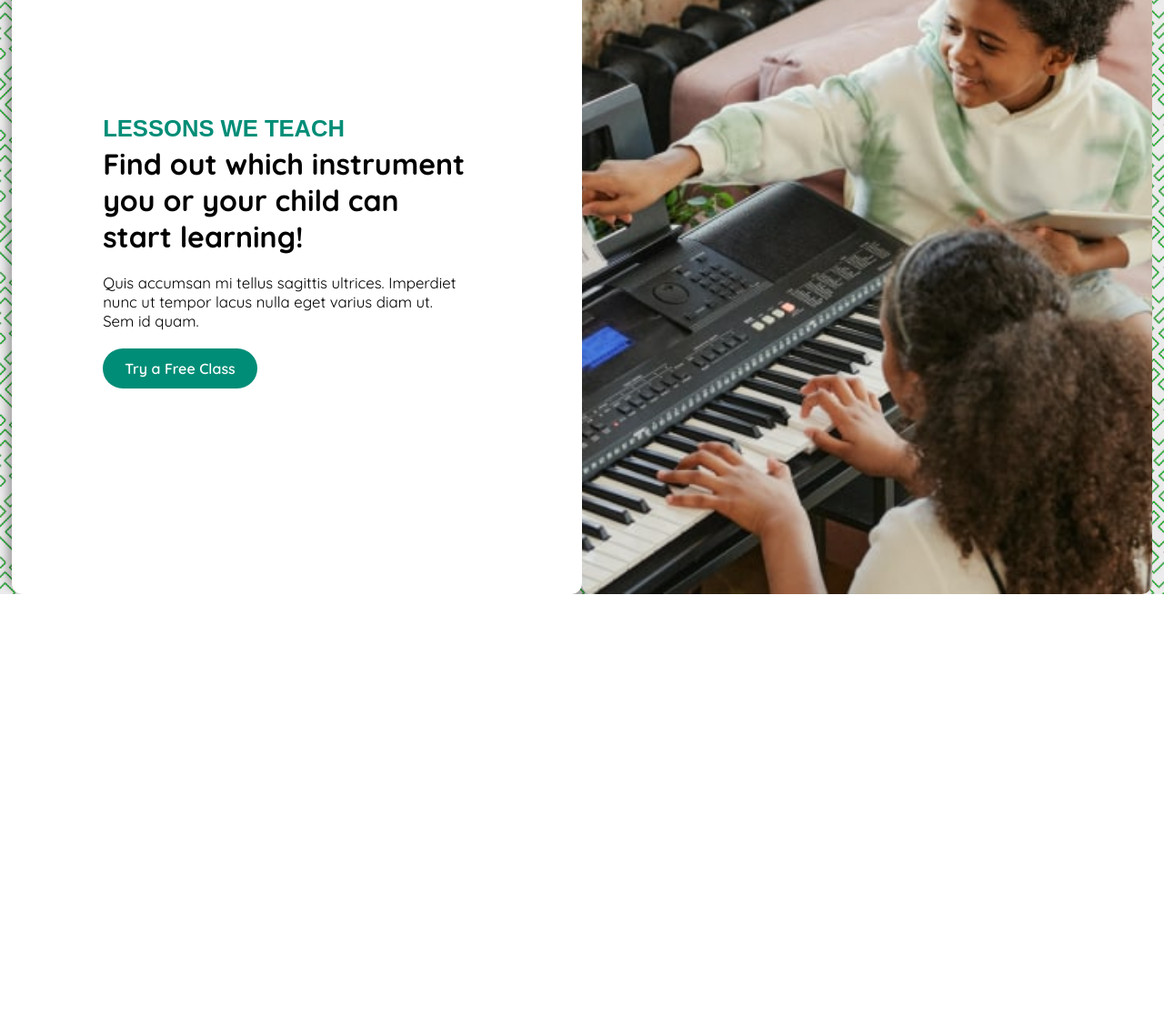
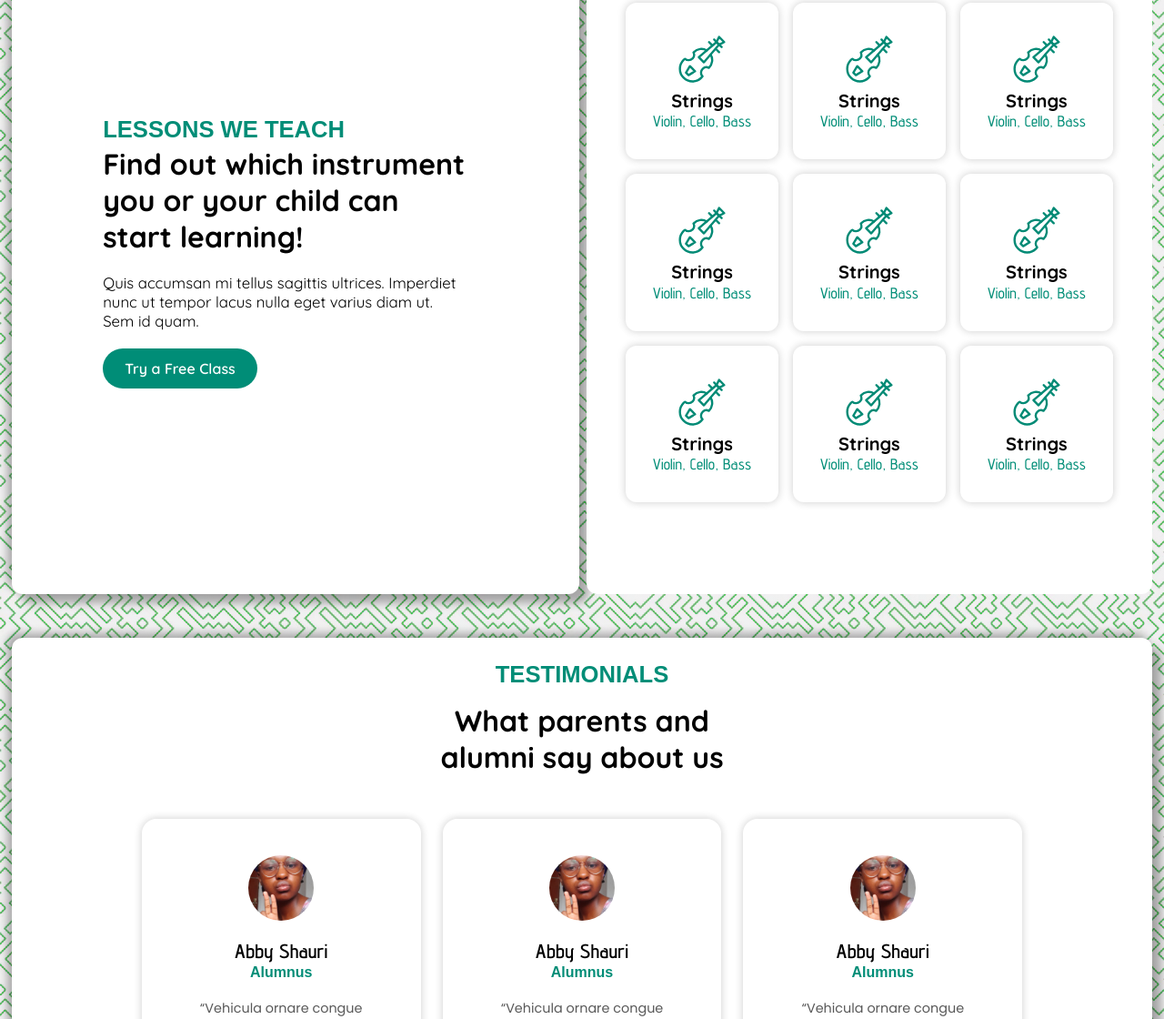
Before and after one commit to Octagon-Technologies/Da-Music-Academy, a plain HTML site: page index.html in a window 1280 px wide. Shown: the part 1680-2800 px from the top of the page at 91% size. Before the commit the page ends 2333 px from the top, so only its background shows below. Drawn offline with Linux system fonts and the light colour scheme; a web font is replaced by a local one.

Commit message:
Testimonials Done

```diff
--- a/index.html
+++ b/index.html
@@ -23,7 +23,8 @@
           <div class="menu">
             <ul>
               <li class="active"><a href="#">Home</a></li>
-              <li><a href="#">Programs</a></li>
+              <li><a href="#programs">Programs</a></li>
+              <li><a href="#instruments">Instruments</a></li>
               <li><a href="#">Testimonials</a></li>
               <li><a href="#">Contacts</a></li>
             </ul>
@@ -49,7 +50,7 @@
       </section>
     </section>
 
-      <section class="programs">
+      <section id="programs">
         <h1>Programs We Offer</h1>
 
         <h2>Advance your skills at our music school</h2>
@@ -113,7 +114,7 @@
         </div>
       </section>
 
-      <section class="instruments">
+      <section id="instruments">
         <div class="content">
           <h1>Lessons We Teach</h1>
 
@@ -128,7 +129,107 @@
           <a id="try-free-class" href="#">Try a Free Class</a>
         </div>
         <div class="grid">
-          <img src="/images/programs/group-classes.jpg" alt="" />
+            <div class="item">
+                <img src="/images/instruments/violin.svg" alt="">
+
+                <h6>Strings</h6>
+                <p>Violin, Cello, Bass</p>
+            </div>
+            <div class="item">
+                <img src="/images/instruments/violin.svg" alt="">
+
+                <h6>Strings</h6>
+                <p>Violin, Cello, Bass</p>
+            </div>
+            <div class="item">
+                <img src="/images/instruments/violin.svg" alt="">
+
+                <h6>Strings</h6>
+                <p>Violin, Cello, Bass</p>
+            </div>
+
+
+
+            <div class="item">
+                <img src="/images/instruments/violin.svg" alt="">
+
+                <h6>Strings</h6>
+                <p>Violin, Cello, Bass</p>
+            </div>
+            <div class="item">
+                <img src="/images/instruments/violin.svg" alt="">
+
+                <h6>Strings</h6>
+                <p>Violin, Cello, Bass</p>
+            </div>
+            <div class="item">
+                <img src="/images/instruments/violin.svg" alt="">
+
+                <h6>Strings</h6>
+                <p>Violin, Cello, Bass</p>
+            </div>
+
+
+            <div class="item">
+                <img src="/images/instruments/violin.svg" alt="">
+
+                <h6>Strings</h6>
+                <p>Violin, Cello, Bass</p>
+            </div>
+            <div class="item">
+                <img src="/images/instruments/violin.svg" alt="">
+
+                <h6>Strings</h6>
+                <p>Violin, Cello, Bass</p>
+            </div>
+            <div class="item">
+                <img src="/images/instruments/violin.svg" alt="">
+
+                <h6>Strings</h6>
+                <p>Violin, Cello, Bass</p>
+            </div>
+        </div>
+      </section>
+
+      <section id="testimonials">
+        <h1>Testimonials</h1>
+        <h2>What parents and alumni say about us</h2>
+
+        <div class="testi-list">
+            <div class="testi">
+                <img class="avatar" src="/images/abby-pic.jpg" alt="">
+
+                <p class="name">Abby Shauri</p>
+                <p class="relation">Alumnus</p>
+
+                <p class="content">“Vehicula ornare congue suspendisse cursus sagittis mauris lorem. Ut imperdiet parturient etiam scelerisque aliquam. Quam nisi habitant quis nam turpis eleifend at a consequat.”</p>
+
+                <img class="quote" src="/images/extras/quote.svg" alt="">
+            </div>
+
+
+            <div class="testi">
+                <img class="avatar" src="/images/abby-pic.jpg" alt="">
+
+                <p class="name">Abby Shauri</p>
+                <p class="relation">Alumnus</p>
+
+                <p class="content">“Vehicula ornare congue suspendisse cursus sagittis mauris lorem. Ut imperdiet parturient etiam scelerisque aliquam. Quam nisi habitant quis nam turpis eleifend at a consequat.”</p>
+
+                <img class="quote" src="/images/extras/quote.svg" alt="">
+            </div>
+
+
+            <div class="testi">
+                <img class="avatar" src="/images/abby-pic.jpg" alt="">
+
+                <p class="name">Abby Shauri</p>
+                <p class="relation">Alumnus</p>
+
+                <p class="content">“Vehicula ornare congue suspendisse cursus sagittis mauris lorem. Ut imperdiet parturient etiam scelerisque aliquam. Quam nisi habitant quis nam turpis eleifend at a consequat.”</p>
+
+                <img class="quote" src="/images/extras/quote.svg" alt="">
+            </div>
         </div>
       </section>
     </main>
--- a/index/index.css
+++ b/index/index.css
@@ -6,32 +6,27 @@
   padding: 0;
   box-sizing: border-box;
   font-family: "Quicksand", sans-serif;
+  scroll-behavior: smooth;
 }
 
 :root {
   --green: #008d77;
+  --gold: #f6bc1c;
 }
 
 main {
-  /* background-color: #f1f1f1; */
-  background: url(/images/green-pattern.png);
-  position: relative;
-  z-index: -2;
-}
+  background: linear-gradient(
+      rgba(210, 210, 210, 0.3),
+      rgba(210, 210, 210, 0.3)
+    ),
+    url(/images/green-pattern.png);
 
-main::before {
-  position: absolute;
-  content: "";
-  width: 100%;
-  height: 100%;
-  background-color: rgba(133, 133, 133, 0.15);
-  z-index: -1;
 }
 
 .page-container {
-    width: 100vw;
-    height: 100vh;
-    background-color: white;
+  width: 100vw;
+  height: 100vh;
+  background-color: white;
 }
 
 .page-cover {
@@ -46,6 +41,10 @@ main::before {
 }
 
 .top-bar {
+  position: absolute;
+  left: 0;
+  right: 0;
+  z-index: 1;
   padding: 20px 2vw;
   display: flex;
   align-items: center;
@@ -68,21 +67,22 @@ main::before {
   transition: all 1s;
 }
 
-.menu ul li.active {
-  background-color: white;
-}
-
 .menu ul li a {
   text-decoration: none;
   font-weight: 700;
   color: white;
+  cursor: pointer;
+}
+
+.menu ul li.active {
+  background-color: white;
 }
 
 .menu ul li.active a {
   color: #008d77;
 }
 
-.menu ul li:hover a {
+.menu ul li a:hover {
   color: #f6bc1c;
 }
 
@@ -134,7 +134,7 @@ main::before {
 }
 
 /* Programs */
-.programs {
+#programs {
   margin: 6vh 1% 0 1%;
   border-radius: 12px;
   padding: 2%;
@@ -143,11 +143,11 @@ main::before {
   flex-direction: column;
   align-items: center;
   background-color: white;
-  box-shadow: 10px 10px 10px rgba(0, 0, 0, 0.3), -5px -5px 10px rgba(0, 0, 0, 0.3);
-  /* background: url(/images/green-pattern.png); */
+  box-shadow: 10px 10px 10px rgba(0, 0, 0, 0.3),
+    -5px -5px 10px rgba(0, 0, 0, 0.3);
 }
 
-.programs h1 {
+#programs h1 {
   font-size: 1.6rem;
   text-transform: uppercase;
   font-weight: 600;
@@ -155,7 +155,7 @@ main::before {
   color: var(--green);
 }
 
-.programs h2 {
+#programs h2 {
   margin-top: 12px;
   font-size: 2rem;
 }
@@ -225,18 +225,17 @@ main::before {
 }
 
 /* Instruments */
-.instruments {
+#instruments {
   height: 100vh;
   width: 100%;
   display: flex;
   padding: 6vh 1% 0 1%;
-  /* background-color: #f6bc1c; */
   flex-direction: row;
-  /* gap: 1px; */
+  gap: 8px;
   justify-content: center;
 }
 
-.instruments .content {
+#instruments .content {
   flex-basis: 50%;
   width: 100%;
   height: 100%;
@@ -246,24 +245,11 @@ main::before {
   flex-direction: column;
   justify-content: center;
   border-radius: 12px;
-  box-shadow: 10px 10px 10px rgba(0, 0, 0, 0.3), -5px -5px 10px rgba(0, 0, 0, 0.3);
+  box-shadow: 10px 10px 10px rgba(0, 0, 0, 0.3),
+    -5px -5px 10px rgba(0, 0, 0, 0.3);
 }
 
-.instruments .grid {
-  flex-basis: 50%;
-  height: 100%;
-  background: white;
-  border-radius: 12px;
-  overflow: hidden;
-}
-
-.instruments .grid img {
-  width: 100%;
-  height: 100%;
-  object-fit: cover;
-}
-
-.instruments h1 {
+#instruments h1 {
   font-size: 1.6rem;
   text-transform: uppercase;
   font-weight: 600;
@@ -271,12 +257,12 @@ main::before {
   color: var(--green);
 }
 
-.instruments h2 {
+#instruments h2 {
   margin-top: 1%;
   font-size: 2rem;
 }
 
-.instruments p {
+#instruments p {
   margin-top: 5%;
   font-size: 1.05rem;
 }
@@ -292,3 +278,157 @@ main::before {
   color: white;
   font-weight: 600;
 }
+
+#instruments .grid {
+  flex-basis: 50%;
+  height: 100%;
+  width: 100%;
+  padding: 2.5% 2.5%;
+  background: white;
+  border-radius: 12px;
+  overflow: hidden;
+  display: flex;
+  gap: 16px;
+  flex-direction: row;
+  flex-wrap: wrap;
+  justify-content: center;
+  align-content: center;
+}
+
+.grid .item {
+  flex-basis: 30%;
+  height: 25%;
+  border-radius: 12px;
+  display: flex;
+  flex-direction: column;
+  align-content: center;
+  justify-content: center;
+  background-color: white;
+  box-shadow: 1px 1px 10px rgba(0, 0, 0, 0.1), -1px -1px 10px rgba(0, 0, 0, 0.1);
+  cursor: pointer;
+  transition: all 0.5s;
+}
+
+.grid .item:hover {
+  height: 26%;
+  flex-basis: 31%;
+  box-shadow: 1px 1px 10px rgba(0, 0, 0, 0.3), -1px -1px 10px rgba(0, 0, 0, 0.3);
+}
+
+.grid .item img {
+  height: 60px;
+}
+
+.grid .item h6 {
+  font-size: 1.25rem;
+  line-height: 0.5rem;
+  margin-top: 12px;
+  text-align: center;
+  /* font-family: "Tektur";
+  text-transform: uppercase; */
+}
+
+.grid .item p {
+  font-family: "Advent Pro";
+  text-align: center;
+  font-weight: 500;
+  font-size: 1.2rem;
+  color: var(--green);
+}
+
+
+
+
+
+
+
+
+
+
+/* Testimonials */
+#testimonials {
+  margin: 6vh 1% 0 1%;
+  border-radius: 12px;
+  padding: 2%;
+  padding-bottom: 5%;
+  display: flex;
+  flex-direction: column;
+  align-items: center;
+  background-color: white;
+  box-shadow: 10px 10px 10px rgba(0, 0, 0, 0.3),
+    -5px -5px 10px rgba(0, 0, 0, 0.3);
+}
+
+#testimonials h1 {
+  font-size: 1.6rem;
+  text-transform: uppercase;
+  font-weight: 600;
+  font-family: "Smooch Sans", sans-serif;
+  color: var(--green);
+}
+
+#testimonials h2 {
+  width: 30%;
+  margin: auto;
+  margin-top: 16px;
+  text-align: center;
+  font-size: 2rem;
+}
+
+.testi-list {
+  display: flex;
+  flex-direction: row;
+  margin-top: 48px;
+  width: 85%;
+  justify-content: center;
+  gap: 24px;
+}
+
+.testi {
+  flex-basis: 30%;
+  border-radius: 16px;
+  box-shadow: 1px 1px 10px rgba(0, 0, 0, 0.1), -1px -1px 10px rgba(0, 0, 0, 0.1);
+  display: flex;
+  flex-direction: column;
+  padding: 40px 0;
+  align-items: center;
+}
+
+.testi img.avatar {
+  width: 72px;
+  height: 72px;
+  border-radius: 50%;
+  object-fit: cover;
+}
+
+.testi p.name {
+  width: fit-content;
+  margin-top:  20px;
+  font-weight: 600;
+  font-size: 1.35rem;
+  /* font-family: "Times New Roman", Times, serif; */
+  font-family: "Advent Pro";
+}
+
+.testi p.relation {
+  width: fit-content;
+  margin-top: 2px;
+  font-family: "Iceberg", sans-serif;
+  color: var(--green);
+  font-weight: 600;
+}
+
+.testi p.content {
+  margin-top: 20px;
+  font-family: "Poppins";
+  font-weight: 400;
+  width: 75%;
+  font-size: 0.9rem;
+  text-align: center;
+  color: rgb(89, 89, 89);
+}
+
+.testi img.quote {
+  margin-top: 24px;
+  height: 16px;
+}
```
Also changed, not shown: images/abby-pic.jpg (added), images/extras/quote.svg (added), images/instruments/brass.svg (added), images/instruments/drums.svg (added), images/instruments/electronic.svg (added), images/instruments/guitar.svg (added), images/instruments/microphone.svg (added), images/instruments/piano.svg (added), images/instruments/violin.svg (added), images/instruments/woodwind.svg (added), images/instruments/world.svg (added).
